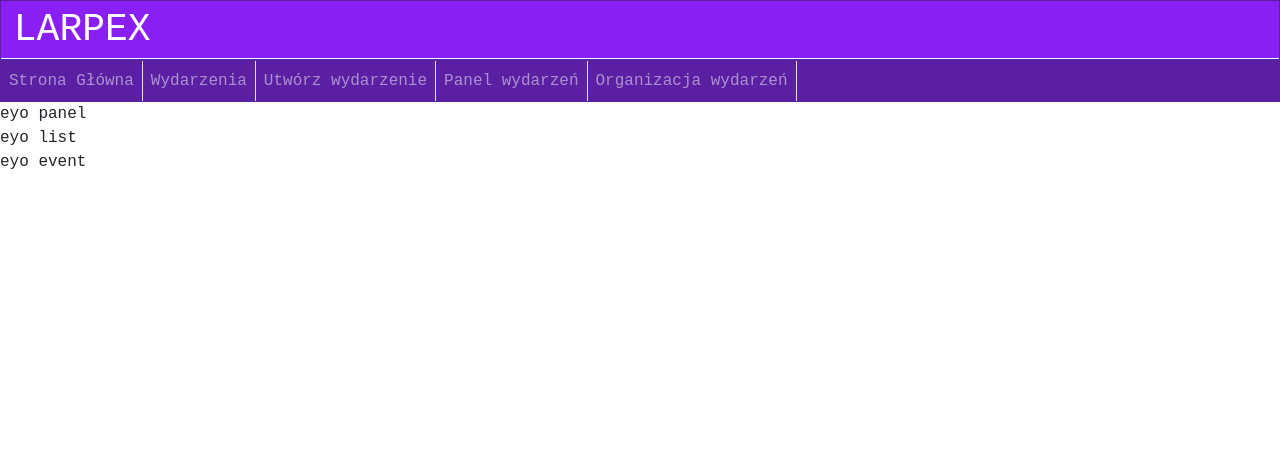
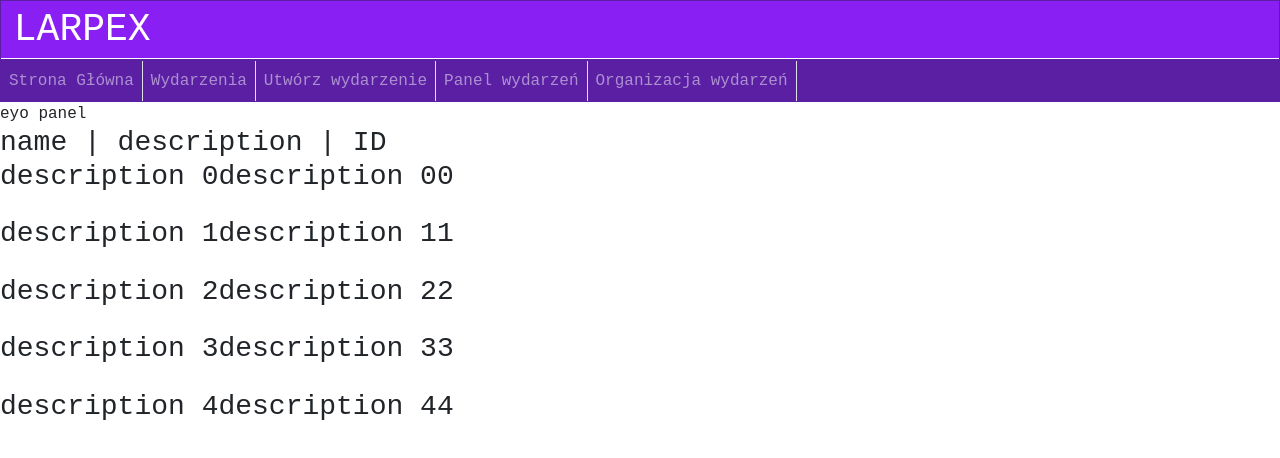
Before and after one commit to PO-2023Z/larpex-fe, a React (Vite) app in the folder larpex-web-fe/: page /events-organiser-panel in a window 1280 px wide. Shown: the top 458 px of the page. Built offline with nearby package versions, Linux system fonts and the light colour scheme.

Commit message:
something

```diff
--- a/larpex-web-fe/src/ucEventOrganiserPanel/views/EventListView.tsx
+++ b/larpex-web-fe/src/ucEventOrganiserPanel/views/EventListView.tsx
@@ -1,16 +1,37 @@
 import React from "react";
 import EventView from "./EventView.tsx";
+import { useState } from "react";
+import PropTypes from 'prop-types';
 
-interface EventListViewProps { }
-const EventListView: React.FC<EventListViewProps> = () => {
 
+interface EventListViewProps {
+    events: {
+      name: string; // I assume ID is defined elsewhere
+      desc: string;
+      id: string;
+    }[
+    ]
+  }
+
+const EventListView: React.FC<EventListViewProps> = ({events}) => {
+
+
+    const list = ["raz","dwa","trzy"]
 
     return (
         <>
-            <div>eyo list</div>
-            <EventView/>
+            <div><h4>name  |  description  | ID</h4></div>
+            <div className="EventListView">
+                {events.map((item) => (
+                    <EventView name={item.desc} desc={item.desc} id={item.id}/>
+                ))
+
+                }
+            </div>
         </>
     );
+
+
 }
 
 export default EventListView;
--- a/larpex-web-fe/src/ucEventOrganiserPanel/views/EventOrganiserPanelView.tsx
+++ b/larpex-web-fe/src/ucEventOrganiserPanel/views/EventOrganiserPanelView.tsx
@@ -1,14 +1,47 @@
 import React from "react";
 import EventListView from "./EventListView.tsx";
+import { useState } from "react";
+
 
 interface EventOrganiserPanelViewProps { }
+
+
+
 const EventOrganiserPanelView: React.FC<EventOrganiserPanelViewProps> = () => {
 
+    const [events] = useState([
+        {
+            name: 'event 0',
+            desc: 'description 0',
+            id: '0',
+        },
+        {
+            name: 'event 1',
+            desc: 'description 1',
+            id: '1',
+        },
+        {
+            name: 'event 2',
+            desc: 'description 2',
+            id: '2',
+        },
+        {
+            name: 'event 3',
+            desc: 'description 3',
+            id: '3',
+        },
+        {
+            name: 'event 4',
+            desc: 'description 4',
+            id: '4',
+        },
+    ]);
 
     return (
         <>
             <div>eyo panel</div>
-            <EventListView/>
+            <EventListView events={events}/>
+
         </>
     );
 }
--- a/larpex-web-fe/src/ucEventOrganiserPanel/views/EventView.tsx
+++ b/larpex-web-fe/src/ucEventOrganiserPanel/views/EventView.tsx
@@ -1,13 +1,24 @@
 import React from "react";
 
-interface EventViewProps { }
-const EventView: React.FC<EventViewProps> = () => {
+interface EventViewProps {
+    name:string;
+    desc:string;
+    id:string;
+ }
 
 
+
+ const EventView: React.FC<EventViewProps> = (EventViewProps) => {
     return (
-        <>
-            <div>eyo event</div>
-        </>
+        <div>
+            <div></div>
+            <div>
+                <h4>{EventViewProps.name}
+                {EventViewProps.desc}
+                {EventViewProps.id}</h4>
+                <br></br>
+            </div>
+        </div>
     );
 }
 
--- a/larpex-web-fe/tsconfig.json
+++ b/larpex-web-fe/tsconfig.json
@@ -5,6 +5,9 @@
     "lib": ["ES2020", "DOM", "DOM.Iterable"],
     "module": "ESNext",
     "skipLibCheck": true,
+
+    //not sure
+    "noImplicitAny": false,
 
     /* Bundler mode */
     "moduleResolution": "bundler",
```
